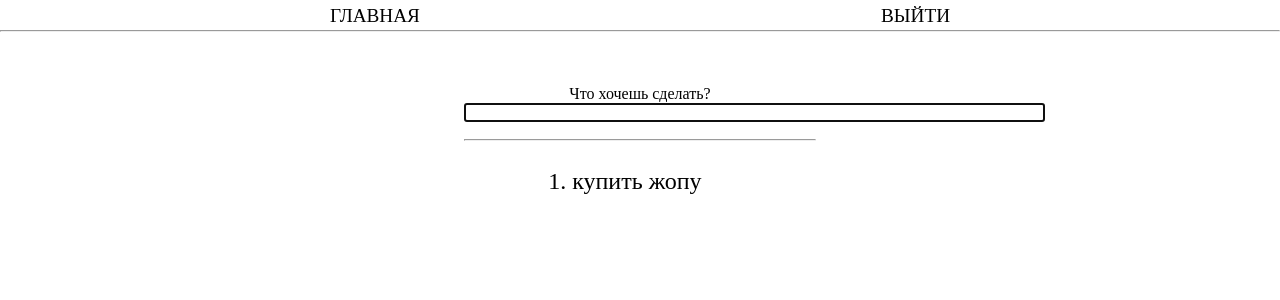
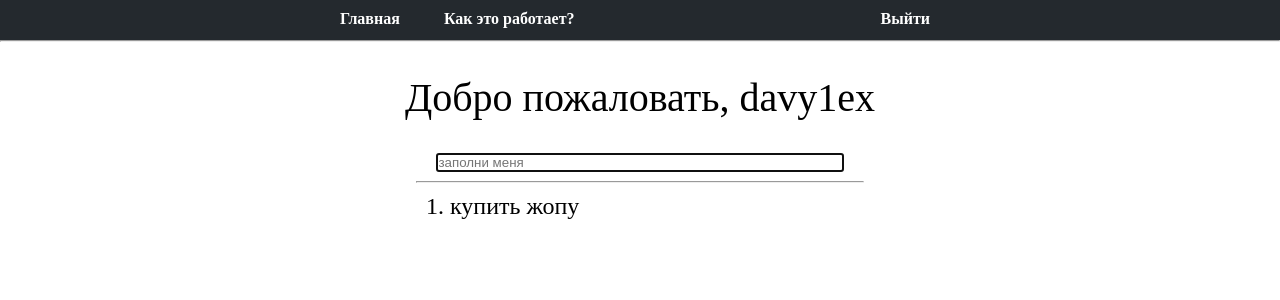
Before and after one commit to davy1ex/todo, a Flask app: page / in a window 1280 px wide. Shown: the top 300 px of the page. Run offline with Flask 2, Linux system fonts and the light colour scheme; a user stored in the database is signed in; data comes from the database, SQL or seed files in the repository; both versions use the stored data as it was after the commit.

Commit message:
visual changes

```diff
--- a/app/forms.py
+++ b/app/forms.py
@@ -4,7 +4,7 @@ from wtforms.validators import DataRequired, EqualTo
 
 
 class NewTaskForm(FlaskForm):
-    add_task_field = StringField("Что хочешь сделать?", validators=[DataRequired()])
+    add_task_field = StringField("Добро пожаловать", validators=[DataRequired()])
 
 
 class RegistrationForm(FlaskForm):
--- a/app/static/css/base.css
+++ b/app/static/css/base.css
@@ -2,108 +2,67 @@
     margin: 0;
     padding: 0;
     /*dark-theme*/
-    /*background: black;
+    /*background: gray;
     color: white;*/
 }
 
-a {
+header {
+    background: #24292E;
+    height: 40px;
+}
+
+.head_wrapper {
+    width: 50%;
+    margin-left: auto;
+    margin-right: auto;
+}
+
+header a, a:visited {
     text-decoration: none;
-    color: black; /*white-theme*/
+    color: white /*white-theme*/
     /*color: white;*/
 
 }
 
-a:visited {
-    color: black; /*white-theme*/
-    /*color: white;*/
+a:hover {
+    color: #BDBFC0;;
 }
 
-a:hover {
-    color: red;
+header nav {
+    width: 100%;
+    padding-top: 10px;
+    display: inline-block;
 }
 
-header {
+header a {
+    font-weight: bold;
+    padding: 20px;
+}
+
+header .left-nav {
+    float: left;
+    margin-right: auto;
+}
+
+header .right-nav {
+    float: right;
+    margin-right: 10px;
+    height: 30px;
+    text-align: right;
+}
+
+.wrapper_content {
     width: 50%;
-    height: 30px;
     margin-left: auto;
     margin-right: auto;
 }
 
-header nav {
-    width: 100%;
-    padding-top: 5px;
-    align-items: center;
-    display: inline-block;
+.form {
+    padding-top: 10px;
 }
 
-header a {
-    font-size: 1.2em;
-}
-
-
-
-header .left-nav {
-    float: left;
-    margin-left: 10px;
-    margin-right: auto;
-    /*word-spacing: 40px;*/
-}
-
-header .right-nav {
-    word-spacing: 20px;
-    float: right;
-    margin-right: 10px;
-    height: 30px;
-    /*display: inline-block;*/
-    text-align: right;
-}
-
-.reg-login {
-    margin-left: auto;
-    margin-right: auto;
-    align-items: center;
-    width: 100%;
-
-}
-
-.wrapper_content {
-    width: 55%;
-    margin: auto;
-}
-
-.wrapper_task {
-    margin-left: auto;
-    margin-right: auto;
-    width: 50%;
-    vertical-align: middle;
-    /*align-items: */
-}
-
-.task {
-    padding-top: 15%;
-    align-items: center;
-    text-align: center;
-}
-
-.task_list {
-    margin-top: 5%;
-    /*align-items: center;*/
-
-    font-size: 1.5em;
-}
-
-.task_list hr {
-    color: lightgray;
-}
-
-.wrapper_content {
-    align-items: center;
-    text-align: center;
-}
-
-.task_list .content {
-    margin-left: 5px;
-    text-align: left;
+.form p {
+    padding-top: 8%;
 }
 
 .errors {
@@ -111,16 +70,6 @@ header .right-nav {
     font-style: italic;
 }
 
-.form {
-    padding-top: 10px;
-    width: 200px;
-    margin-left: auto;
-    margin-right: auto;
-}
-
-.form p {
-    padding-bottom: 10px;
-}
 
 .flashed {
     color: red;
--- /dev/null
+++ b/app/static/css/index.css
@@ -0,0 +1,41 @@
+.hello {
+    padding-top: 5%;
+    /*width: 70%;*/
+    margin-right: auto;
+    margin-left: auto;
+    text-align: center;
+    font-size: 2.5em;
+}
+
+.task {
+    width: 70%;
+    padding-top: 5%;
+    margin-right: auto;
+    margin-left: auto;
+    align-items: center;
+    text-align: center;
+}
+
+.task_list {
+    margin-top: 2%;
+    /*width: 50%;*/
+    margin-right: auto;
+    margin-left: auto;
+    font-size: 1.5em;
+}
+
+.task_list hr {
+    color: lightgray;
+
+}
+
+.wrapper_task_content {
+    padding: 10px;
+    margin-right: auto;
+    text-align: left;
+    padding-left: 10px;
+}
+
+input[type="text"] {
+    width: 90%;
+}
--- a/app/templates/base.html
+++ b/app/templates/base.html
@@ -3,6 +3,8 @@
 <head>
     <title>todo</title>
     <link rel="stylesheet" href="{{ url_for("static", filename="css/base.css") }}">
+    {% block css %}
+    {% endblock %}
         <title>
             {% if title %}
                 {{ title }}
@@ -13,24 +15,26 @@
 </head>
 <body>
     <header>
+        <div class="head_wrapper">
             <nav>
                 <div class="left-nav">
                     <!-- <nav> -->
-                    <a href="{{ url_for('index') }}">ГЛАВНАЯ</a>
+                        <a href="{{ url_for('index') }}">Главная</a>
+                        <a href="/help">Как это работает?</a>
                     <!-- </nav>   -->
                 </div>
                 <div class="right-nav">
                     <!-- <nav>                         -->
                         {% if not current_user.is_anonymous %}
-                        <a href="{{ url_for('logout') }}">ВЫЙТИ</a>
+                            <a href="{{ url_for('logout') }}">Выйти</a>
                         {% else %}
-                        <a href="{{ url_for('login') }}">ВОЙТИ</a>
-                        <a href="{{ url_for('reg') }}">ЗАРЕГИСТРИРОВАТЬСЯ</a>
+                            <a href="{{ url_for('login') }}">Войти</a>
+                            <a href="{{ url_for('reg') }}">Зарегистрироваться</a>
                         {% endif %}
                     <!-- </nav>     -->
                 </div>
             </nav>
-
+        </div>
     </header>
     <hr>
     <div class="wrapper_content">
--- a/app/templates/index.html
+++ b/app/templates/index.html
@@ -1,34 +1,30 @@
 {% extends 'base.html' %}
+{% block css %}
+    <link rel="stylesheet" href="{{ url_for("static", filename="css/index.css") }}">
+{% endblock %}
 {% block content %}
-    <div class="wrapper_task">
+    <!-- <div class="wrapper_task"> -->
+        <div class="hello">
+            Добро пожаловать, {{ current_user.username }}
+        </div>
         <div class="task">
             <form action='' method='post' navalidate>
                 <p>
+                    <div class="input_task">
                         {{ form.csrf_token }}
-                    <p> {{ form.add_task_field.label }} </p>
-                    {{ form.add_task_field(size=70, autofocus=True) }}<br>
+                        {{ form.add_task_field(autofocus=True, placeholder="заполни меня") }}<br>
+                    </div>
                 </p>
-
-
                 <div class="task_list">
-
                     <hr>
-                        <div class="wrapper_content">
-                            <div class="content">
-                                <br>
+                    <div class="wrapper_task_content">
                         {% for task in tasks %}
                             <p>
                                 {{ task.self_id }}. {{ task.body }}
                             </p>
                         {% endfor %}
                     </div>
-
                 </div>
-                    </div>
-
             </form>
         </div>
-    </div>
-
-
 {% endblock %}
--- a/app/templates/registration.html
+++ b/app/templates/registration.html
@@ -1,4 +1,7 @@
 {% extends "base.html" %}
+{% block css %}
+    <link rel="stylesheet" href="{{ url_for("static", filename="css/registr.css") }}">
+{% endblock %}
 {% block content %}
     <div class="reg-login">
         <div class="form">
--- a/views.py
+++ b/views.py
@@ -83,6 +83,9 @@ def reg():
             return redirect(url_for("index"))
     return render_template("registration.html", form=form)
 
+@app.route("/help")
+def help():
+    return render_template("help.html")
 
 @app.route("/settings")
 @login_required
```
Also changed, not shown: app/static/css/login.css (added, +12 -0 lines), app/static/css/registr.css (added, +7 -0 lines), app/templates/help.html (added, +7 -0 lines), app/templates/login.html (+8 -6 lines), app/tasks.db. Lines whose indentation alone changed are shown as unchanged.
